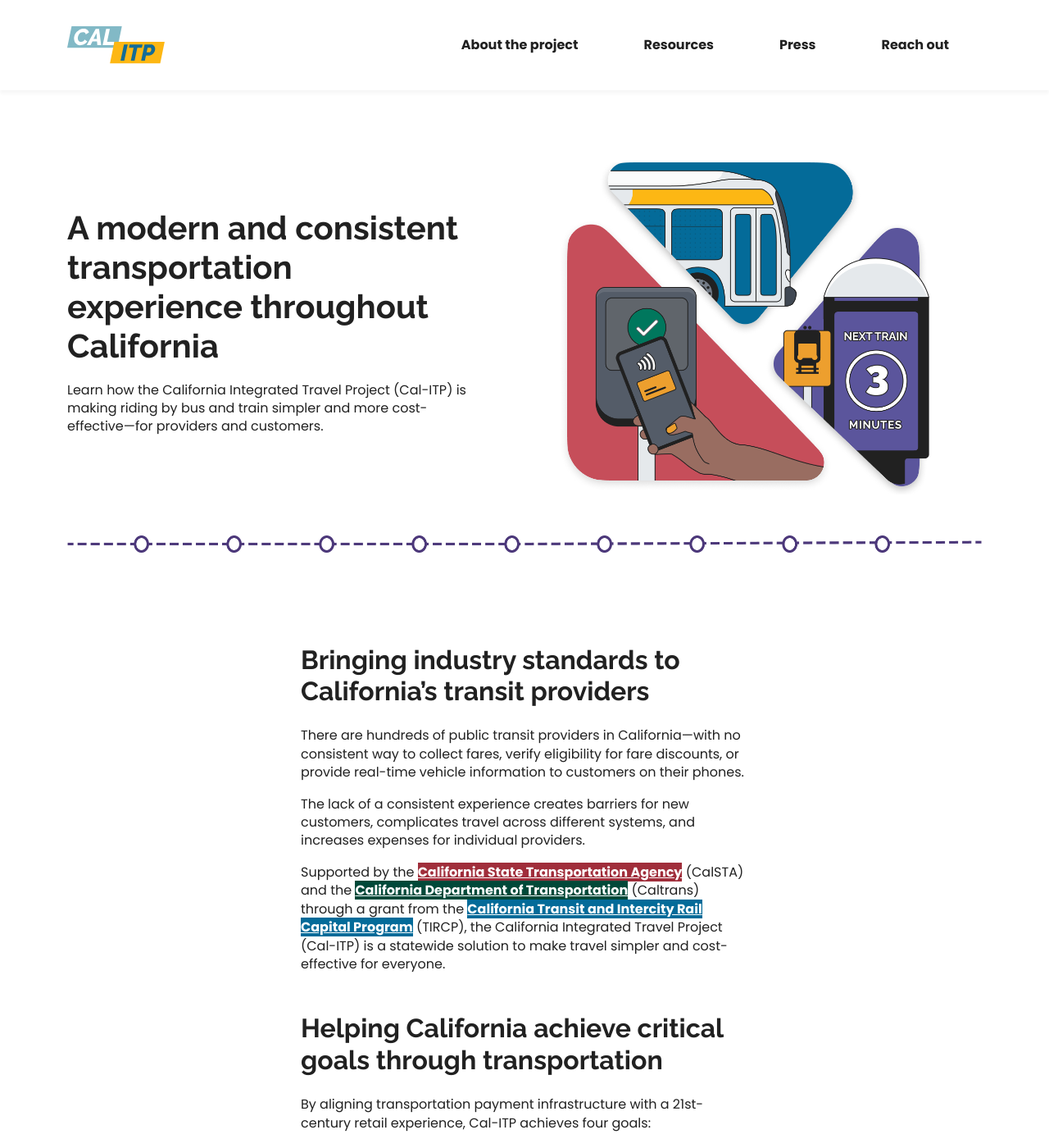
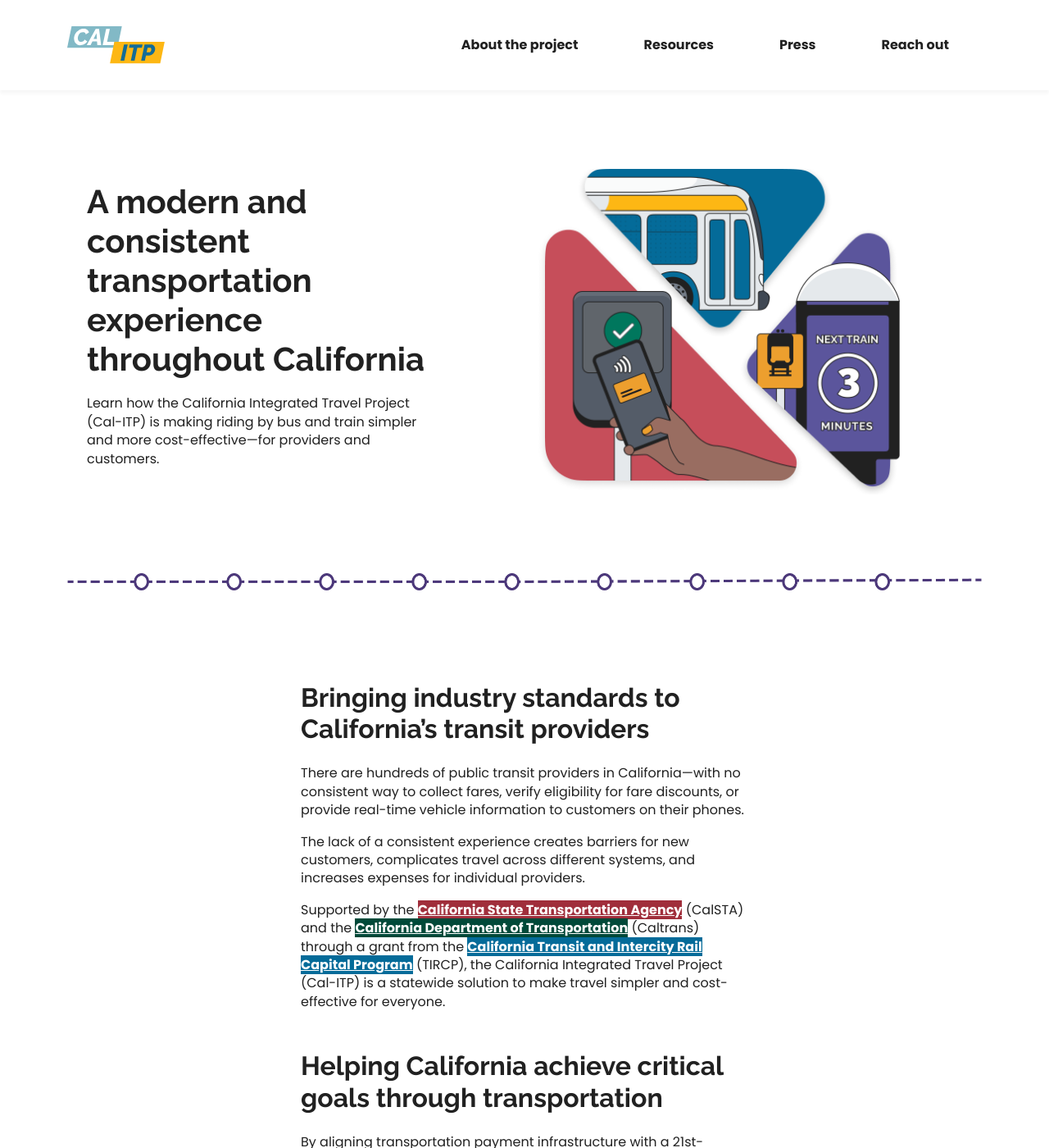
Before and after one commit to cal-itp/calitp.org, a Jekyll site: the page built from src/index.html, in a window 1280 px wide and 1400 px high. Shown: the whole window at 82% size. Built offline with Jekyll 4.4.1, drawn with Linux system fonts in a browser that asks for light colours.

Commit message:
refactor(home): delete all #deck css, use classes instead

```diff
--- a/src/index.html
+++ b/src/index.html
@@ -3,23 +3,26 @@
 layout: default
 ---
 
-<section id="deck">
-  <section>
-    <h1>A modern and consistent transportation experience throughout California</h1>
-    <p>
+<section class="row">
+  <div class="col-12 col-lg-5 d-flex align-items-center">
+    <div class="ms-lg-4">
+      <h1 class="text-center text-lg-start pt-5 pt-lg-0">A modern and consistent transportation experience throughout California</h1>
+      <p class="text-center text-lg-start">
         Learn how the California Integrated Travel Project (Cal-ITP) is making riding by bus and train simpler and more
         cost-effective—for providers and customers.
       </p>
-  </section>
+    </div>
+  </div>
 
+  <div class="col-12 offset-lg-1 col-lg-5 d-flex align-items-center justify-content-center">
     <picture>
       <img
-      id="triforce"
-      style="max-width: 450px;"
-      class="w-100"
+        style="max-width: 441px;"
+        class="w-100 mx-auto my-lg-5 py-lg-5 py-3 mb-5"
         src="images/hero-header.png"
         alt="A trio of images, clockwise from top: a bus, a train platform with a sign that announces “Next train in 3 minutes,” and a transit rider paying their fare by tapping their smartphone’s mobile wallet on a payment reader when boarding" />
     </picture>
+  </div>
 </section>
 
 <picture class="d-none d-md-block">
--- a/src/stylesheets/main.css
+++ b/src/stylesheets/main.css
@@ -259,24 +259,15 @@
 }
 
 #deck {
-  display: grid;
-  grid-template-rows: 1fr;
-  grid-template-columns: 0.85fr 1fr;
-  grid-gap: 3em;
-  line-height: 1.1;
-  align-items: center;
-  justify-items: center;
+  /* line-height: 1.1;
   padding-top: 88px;
-  padding-bottom: 50px;
+  padding-bottom: 50px; */
 }
 
 @media (max-width: 1024px) {
   #deck {
-    grid-template-rows: min-content 1fr;
-    grid-template-columns: 1fr;
-    grid-gap: initial;
-    justify-items: center;
-    text-align: center;
+    /* justify-items: center;
+    text-align: center; */
   }
 }
 
```
Lines whose indentation alone changed are shown as unchanged.
